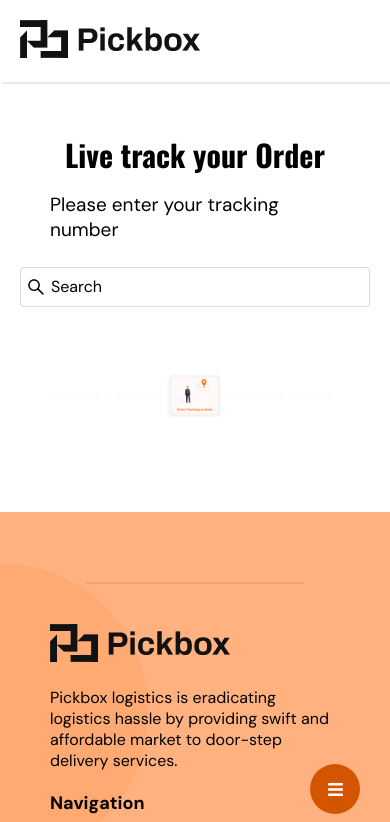
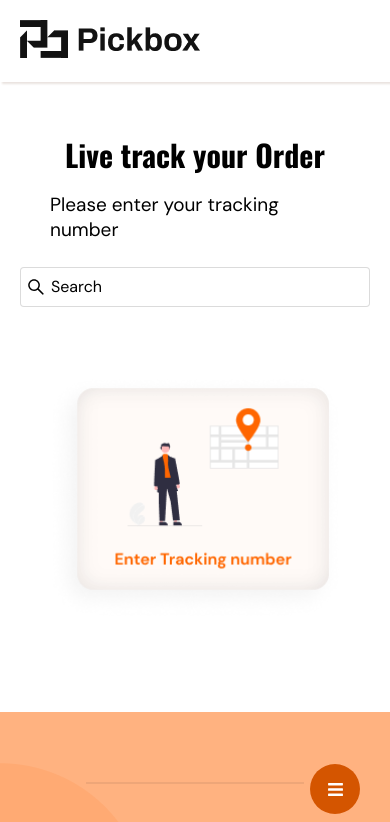
Before and after one commit to Pickbox-Project/Pickbox-frontend, a React (Create React App) app: page /tracking in a window 390 px wide. Shown: the top 822 px of the page. Built offline with nearby package versions, Linux system fonts and the light colour scheme.

Commit message:
Fixed responsiveness issues on the tracking images

```diff
--- a/src/Components/Tracking/Tracking.css
+++ b/src/Components/Tracking/Tracking.css
@@ -50,7 +50,8 @@
     color: #000;
 }
 
-.tracking-result>img {
+.tracking-result .trackingImage,
+.tracking-result .trackingMobile {
     display: block;
     margin: 40px auto 40px auto;
 }
@@ -59,10 +60,16 @@
     .tracking-result>img {
         width: 100%;
     }
+    .tracking-result .trackingMobile {
+        display: none;
+    }
 }
 
 @media (max-width: 600px) {
     .tracking-result>img {
-        width: 100%;
+        width: 300px;
+    }
+    .tracking-result .trackingImage {
+        display: none;
     }
 }
--- a/src/Components/Tracking/Tracking.jsx
+++ b/src/Components/Tracking/Tracking.jsx
@@ -2,6 +2,7 @@ import React from "react";
 import "./Tracking.css";
 import { AiOutlineSearch } from "react-icons/ai";
 import entertrackingNumberImage from "../../Assets/images/enter-tracking number.png";
+import trackingMobile from "../../Assets/images/tracking-default-mobile.png";
 
 const Tracking = () => {
   return (
@@ -15,7 +16,16 @@ const Tracking = () => {
         <input type="search" placeholder="Search" />
       </div>
       <div className="tracking-result">
-        <img src={entertrackingNumberImage} alt="Enter Tracking Number Icon" />
+        <img
+          src={entertrackingNumberImage}
+          className="trackingImage"
+          alt="Enter Tracking Number Icon"
+        />
+        <img
+          className="trackingMobile"
+          src={trackingMobile}
+          alt="Enter Tracking Number Icon Mobile"
+        />
       </div>
     </div>
   );
```
